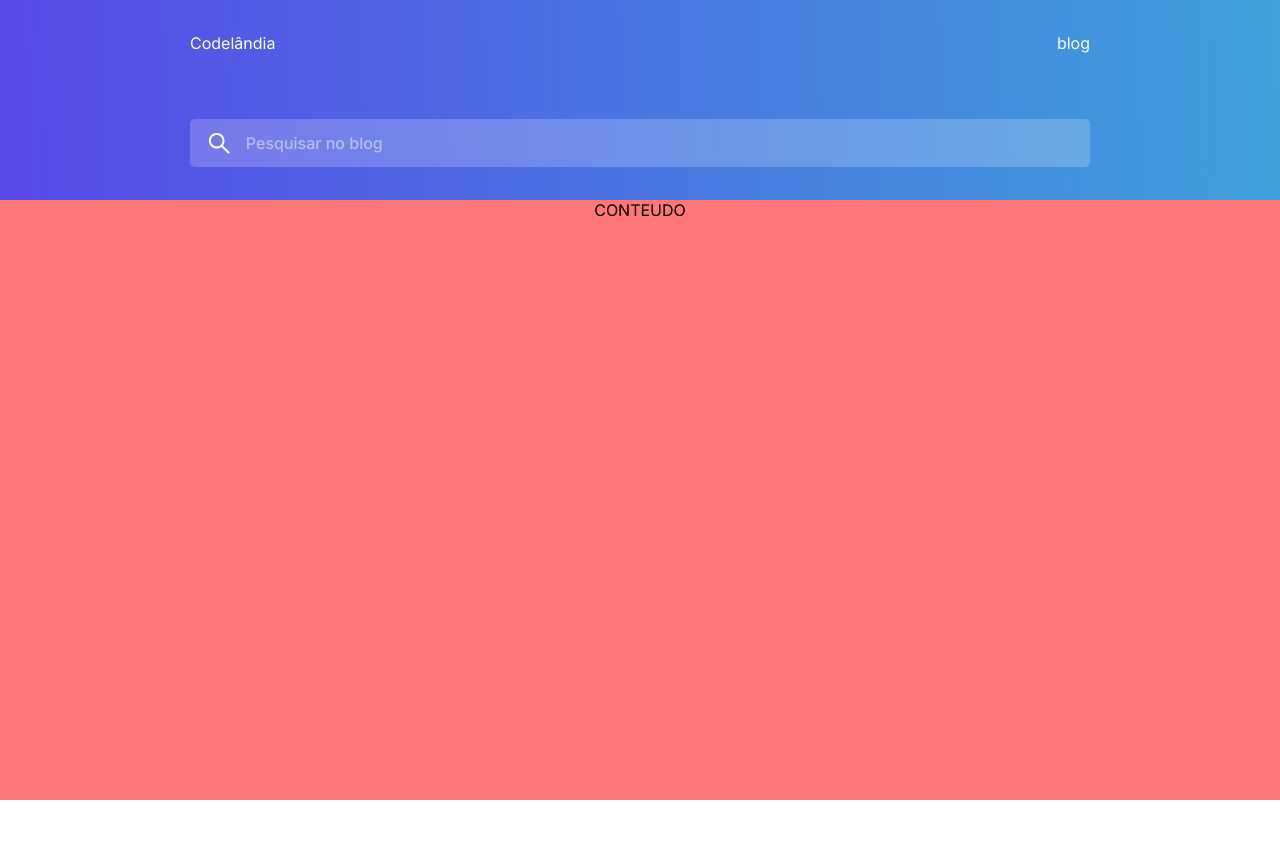
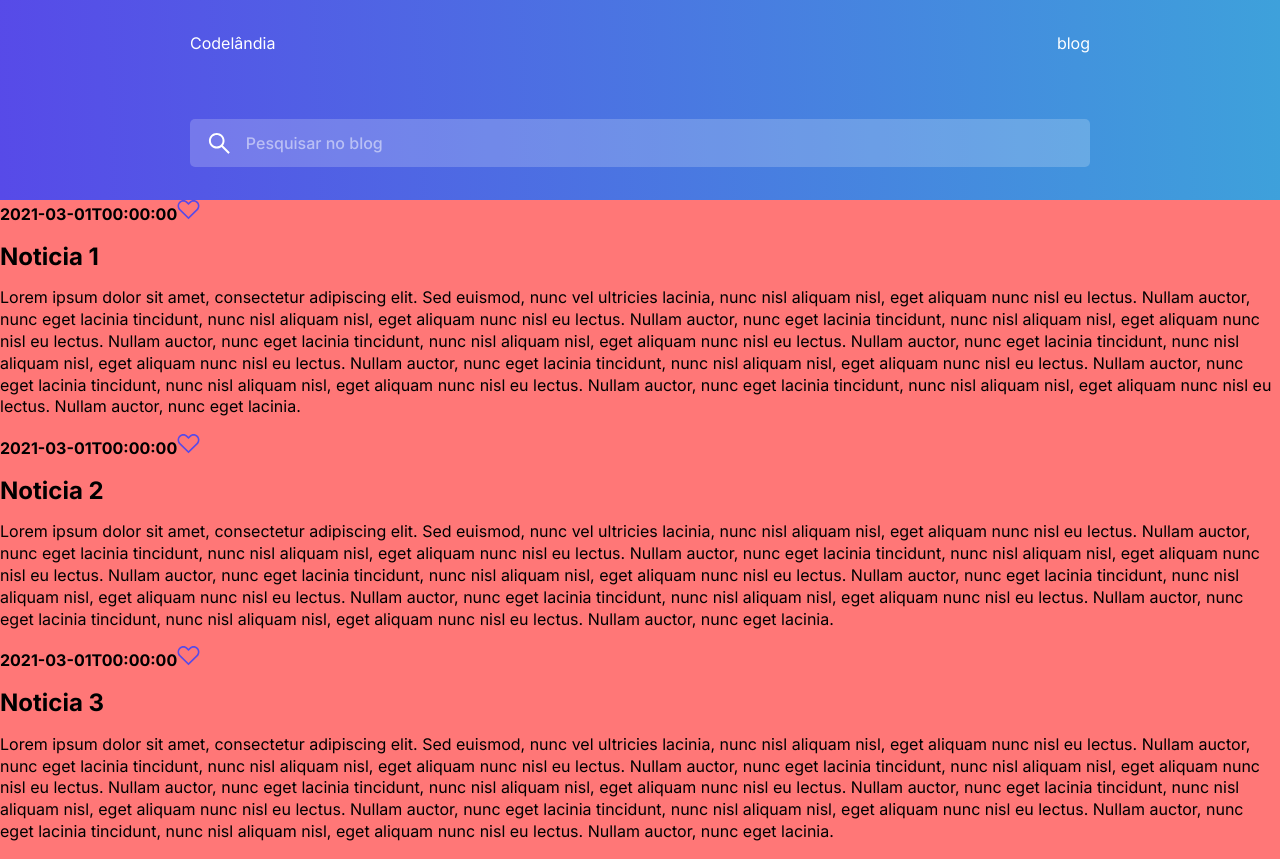
Before and after one commit to ilemuelfigueira/blog-starter, a React (Vite) app: page / in a window 1280 px wide. Before the commit the page ends 800 px from the top, so only its background shows below. Built offline with nearby package versions, Linux system fonts and the light colour scheme.

Commit message:
feat: ajuste no arquivo App.jsx
1 - adicionei variavel noticias com uma lista de noticias aleatórias.
2 - importei o componente Noticias e passei a lista de noticias como parâmetro.

```diff
--- a/src/App.jsx
+++ b/src/App.jsx
@@ -1,5 +1,6 @@
 import styled, { ThemeProvider } from 'styled-components'
 import { Header } from './features/header'
+import { Noticias } from './features/noticias'
 
 const theme = {
   "purple": "#574AE8",
@@ -22,6 +23,27 @@ const Layout = styled.main`
   margin: 0;
 `
 
+const noticias = [
+  {
+    "cdNoticia": 1,
+    "nmNoticia": "Noticia 1",
+    "deNoticia": "Lorem ipsum dolor sit amet, consectetur adipiscing elit. Sed euismod, nunc vel ultricies lacinia, nunc nisl aliquam nisl, eget aliquam nunc nisl eu lectus. Nullam auctor, nunc eget lacinia tincidunt, nunc nisl aliquam nisl, eget aliquam nunc nisl eu lectus. Nullam auctor, nunc eget lacinia tincidunt, nunc nisl aliquam nisl, eget aliquam nunc nisl eu lectus. Nullam auctor, nunc eget lacinia tincidunt, nunc nisl aliquam nisl, eget aliquam nunc nisl eu lectus. Nullam auctor, nunc eget lacinia tincidunt, nunc nisl aliquam nisl, eget aliquam nunc nisl eu lectus. Nullam auctor, nunc eget lacinia tincidunt, nunc nisl aliquam nisl, eget aliquam nunc nisl eu lectus. Nullam auctor, nunc eget lacinia tincidunt, nunc nisl aliquam nisl, eget aliquam nunc nisl eu lectus. Nullam auctor, nunc eget lacinia tincidunt, nunc nisl aliquam nisl, eget aliquam nunc nisl eu lectus. Nullam auctor, nunc eget lacinia.",
+    "dtCadastro": "2021-03-01T00:00:00",
+  },
+  {
+    "cdNoticia": 2,
+    "nmNoticia": "Noticia 2",
+    "deNoticia": "Lorem ipsum dolor sit amet, consectetur adipiscing elit. Sed euismod, nunc vel ultricies lacinia, nunc nisl aliquam nisl, eget aliquam nunc nisl eu lectus. Nullam auctor, nunc eget lacinia tincidunt, nunc nisl aliquam nisl, eget aliquam nunc nisl eu lectus. Nullam auctor, nunc eget lacinia tincidunt, nunc nisl aliquam nisl, eget aliquam nunc nisl eu lectus. Nullam auctor, nunc eget lacinia tincidunt, nunc nisl aliquam nisl, eget aliquam nunc nisl eu lectus. Nullam auctor, nunc eget lacinia tincidunt, nunc nisl aliquam nisl, eget aliquam nunc nisl eu lectus. Nullam auctor, nunc eget lacinia tincidunt, nunc nisl aliquam nisl, eget aliquam nunc nisl eu lectus. Nullam auctor, nunc eget lacinia tincidunt, nunc nisl aliquam nisl, eget aliquam nunc nisl eu lectus. Nullam auctor, nunc eget lacinia.",
+    "dtCadastro": "2021-03-01T00:00:00",
+  },
+  {
+    "cdNoticia": 3,
+    "nmNoticia": "Noticia 3",
+    "deNoticia": "Lorem ipsum dolor sit amet, consectetur adipiscing elit. Sed euismod, nunc vel ultricies lacinia, nunc nisl aliquam nisl, eget aliquam nunc nisl eu lectus. Nullam auctor, nunc eget lacinia tincidunt, nunc nisl aliquam nisl, eget aliquam nunc nisl eu lectus. Nullam auctor, nunc eget lacinia tincidunt, nunc nisl aliquam nisl, eget aliquam nunc nisl eu lectus. Nullam auctor, nunc eget lacinia tincidunt, nunc nisl aliquam nisl, eget aliquam nunc nisl eu lectus. Nullam auctor, nunc eget lacinia tincidunt, nunc nisl aliquam nisl, eget aliquam nunc nisl eu lectus. Nullam auctor, nunc eget lacinia tincidunt, nunc nisl aliquam nisl, eget aliquam nunc nisl eu lectus. Nullam auctor, nunc eget lacinia tincidunt, nunc nisl aliquam nisl, eget aliquam nunc nisl eu lectus. Nullam auctor, nunc eget lacinia.",
+    "dtCadastro": "2021-03-01T00:00:00",
+  },
+]
+
 function App() {
 
 
@@ -30,7 +52,7 @@ function App() {
       <Layout>
         <Header />
         <main>
-          CONTEUDO
+          <Noticias noticias={noticias} />
         </main>
       </Layout>
     </ThemeProvider>
```
